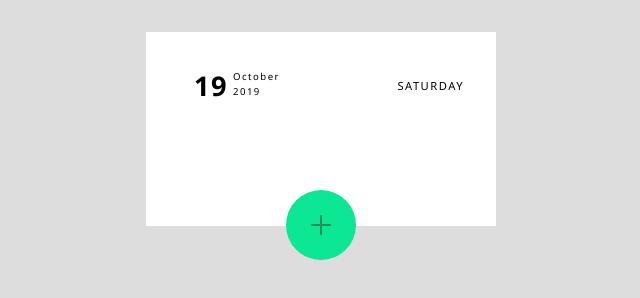
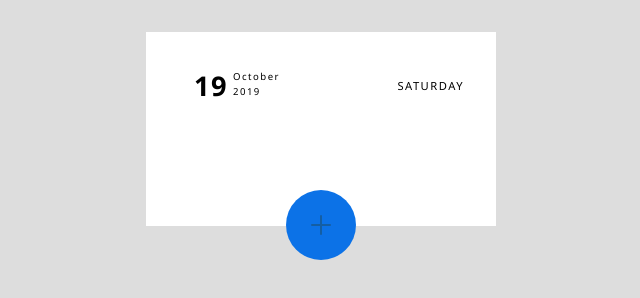
Before and after one commit to daveOnactive/todo-list, a plain HTML site: page index.html in a window 1280 px wide. Shown: the whole page, without its empty margins (319-959 px from the left). Drawn offline with nearby package versions, Linux system fonts and the light colour scheme; files that its build step writes are made by us from their sources.

Commit message:
change the bg color

```diff
--- a/styles/style.scss
+++ b/styles/style.scss
@@ -1,7 +1,7 @@
 $colors: (
   main-color: #ddd,
-  primary-color: rgb(12, 231, 147),
-  sub-color: rgb(42, 141, 86)
+  primary-color: rgb(12, 114, 231),
+  sub-color: rgb(20, 94, 163)
 );
 
 @function color ($color-name) {
```
